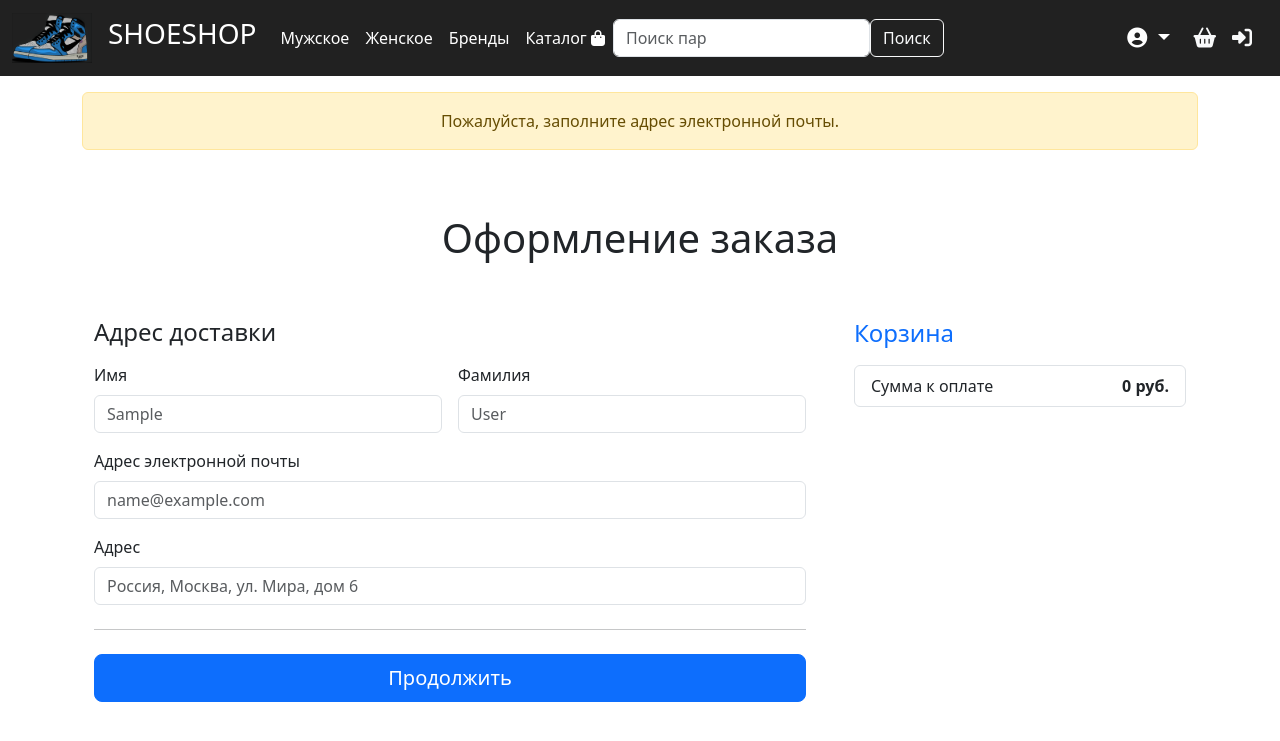
After one commit to nekman13/shoeshop, a Django app: page /orders in a window 1280 px wide. The commit adds this page. Shown: the top 741 px of the page. Run offline with Django 4.2, Linux system fonts and the light colour scheme; the visitor is signed in with stand-in values (Sample User, id 1); data comes from the database, SQL or seed files in the repository; data that the repository does not hold is empty; parts of the project's set-up code (start-up, migrations or seed data) failed here and were passed over; some libraries are stand-ins or nearby versions.

Commit message:
Вывел шаблон оформления заказа, с данными из корзины

```diff
--- /dev/null
+++ b/shop/orders/admin.py
@@ -0,0 +1,3 @@
+from django.contrib import admin
+
+# Register your models here.
--- /dev/null
+++ b/shop/orders/apps.py
@@ -0,0 +1,6 @@
+from django.apps import AppConfig
+
+
+class OrdersConfig(AppConfig):
+    default_auto_field = "django.db.models.BigAutoField"
+    name = "orders"
--- /dev/null
+++ b/shop/orders/templates/orders/order-create.html
@@ -0,0 +1,77 @@
+{% extends 'base.html' %}
+
+{% block content %}
+    <section>
+        <div class="alert alert-warning text-center" role="alert">
+            Пожалуйста, заполните адрес электронной почты.
+        </div>
+        <div class="container">
+            <div class="py-5 text-center">
+                <h1>Оформление заказа</h1>
+            </div>
+            <div class="row g-5">
+                <div class="col-md-5 col-lg-4 order-md-last">
+
+
+                    <h4 class="d-flex justify-content-between align-items-center mb-3">
+                        <span class="text-primary">Корзина</span>
+                        <span class="badge badge-primary badge-pill text-white">3</span>
+                    </h4>
+                    <ul class="list-group mb-3">
+                        {% for basket in baskets %}
+                            <li class="list-group-item d-flex justify-content-between lh-sm">
+
+                                <div>
+                                    <h6 class="my-0">{{ basket.shoes.brand }} {{ basket.shoes.model }} {{ basket.shoes.color }}</h6>
+                                    <small class="text-muted">{{ basket.quantity }} шт.</small>
+                                </div>
+                                <span class="text-muted">{{ basket.sum_price }} руб.</span>
+                            </li>
+                        {% endfor %}
+                        <li class="list-group-item d-flex justify-content-between">
+                            <span>Сумма к оплате</span>
+                            <strong>{{ baskets.total_sum_price }} руб.</strong>
+                        </li>
+                    </ul>
+
+
+                </div>
+                <div class="col-md-7 col-lg-8">
+                    <h4 class="mb-3">Адрес доставки</h4>
+                    <form>
+                        <div class="row g-3">
+                            <div class="col-sm-6">
+                                <label for="firstName" class="form-label">Имя</label>
+                                <input type="text" class="form-control" id="firstName" placeholder="{{ user.first_name }}" value=""
+                                       required>
+                            </div>
+
+                            <div class="col-sm-6">
+                                <label for="lastName" class="form-label">Фамилия</label>
+                                <input type="text" class="form-control" id="lastName" placeholder="{{ user.last_name }}" value=""
+                                       required>
+                            </div>
+
+                            <div class="col-12 mt-3">
+                                <label for="email" class="form-label">Адрес электронной почты</label>
+                                <input type="email" class="form-control" id="email" placeholder="{{ user.email }}">
+                            </div>
+
+                            <div class="col-12 mt-3">
+                                <label for="address" class="form-label">Адрес</label>
+                                <input type="text" class="form-control" id="address"
+                                       placeholder="Россия, Москва, ул. Мира, дом 6" required>
+                            </div>
+
+                        </div>
+
+                        <hr class="my-4">
+
+                        <button class="w-100 btn btn-primary btn-lg" type="submit">Продолжить</button>
+                    </form>
+                </div>
+            </div>
+        </div>
+    </section>
+
+{% endblock %}
--- /dev/null
+++ b/shop/orders/tests.py
@@ -0,0 +1,3 @@
+from django.test import TestCase
+
+# Create your tests here.
--- /dev/null
+++ b/shop/orders/urls.py
@@ -0,0 +1,9 @@
+from django.urls import path
+
+from orders.views import index
+
+app_name = "orders"
+
+urlpatterns = [
+    path('', index, name='render'),
+]
--- /dev/null
+++ b/shop/orders/views.py
@@ -0,0 +1,11 @@
+from django.shortcuts import render
+
+from shoes.models import Basket
+from users.models import User
+
+
+def index(request):
+    context = {
+        'baskets': Basket.objects.filter(user=request.user),
+    }
+    return render(request, 'orders/order-create.html', context=context)
--- a/shop/shoes/templates/shoes/ inc/_baskets.html
+++ b/shop/shoes/templates/shoes/ inc/_baskets.html
@@ -42,7 +42,7 @@
                 <h4 class="float-right">{{ baskets.total_sum_price }} руб. </h4>
             </div>
         </div>
-        <a class="btn btn-success btn-lg float-right" href="../orders/order-create.html">
+        <a class="btn btn-success btn-lg float-right" href={% url 'orders:render' %}>
             Оформить заказ
         </a>
     {% else %}
--- a/shop/shop/settings.py
+++ b/shop/shop/settings.py
@@ -41,6 +41,7 @@ INSTALLED_APPS = [
     "django.contrib.staticfiles",
     "shoes.apps.ShoesConfig",
     "users.apps.UsersConfig",
+    "orders.apps.OrdersConfig",
     "debug_toolbar",
 ]
 
--- a/shop/shop/urls.py
+++ b/shop/shop/urls.py
@@ -7,6 +7,7 @@ urlpatterns = [
     path("admin/", admin.site.urls),
     path("", include("shoes.urls", namespace="shoes")),
     path("users/", include("users.urls", namespace="users")),
+    path("orders", include("orders.urls", namespace="orders")),
 ]
 
 if settings.DEBUG:
--- a/shop/templates/base.html
+++ b/shop/templates/base.html
@@ -20,9 +20,7 @@
 
     <div class="row">
 
-        <div class="col-3">
-            {% block filter %}{% endblock %}
-        </div>
+        {% block filter %}{% endblock %}
 
         <div class="col">
             <div class="row">
@@ -67,8 +65,9 @@
 
 <script src="{% static 'vendor/jquery/jquery.min.js' %}"></script>
 <script src="{% static 'bootstrap/js/bootstrap.min.js' %}"></script>
-<script src="https://cdn.jsdelivr.net/npm/bootstrap@5.3.0-alpha1/dist/js/bootstrap.bundle.min.js" integrity="sha384-w76AqPfDkMBDXo30jS1Sgez6pr3x5MlQ1ZAGC+nuZB+EYdgRZgiwxhTBTkF7CXvN" crossorigin="anonymous"></script>
-
+<script src="https://cdn.jsdelivr.net/npm/bootstrap@5.3.0-alpha1/dist/js/bootstrap.bundle.min.js"
+        integrity="sha384-w76AqPfDkMBDXo30jS1Sgez6pr3x5MlQ1ZAGC+nuZB+EYdgRZgiwxhTBTkF7CXvN"
+        crossorigin="anonymous"></script>
 
 
 </body>
--- a/shop/users/templates/users/profile.html
+++ b/shop/users/templates/users/profile.html
@@ -1,7 +1,4 @@
 {#{% extends 'base.html' %}#}
-{% load static %}
-
-
 {% load static %}
 
 
@@ -38,7 +35,7 @@
 </nav>
 
 
-{% block content %}
+{#{% block content %}#}
 
     <link href="{% static 'vendor/bootstrap/css/bootstrap.min.css' %}" rel="stylesheet">
     <link href="{% static '/css/style.css' %}" rel="stylesheet">
@@ -110,7 +107,6 @@
     </div>
 
 
-{% endblock %}
 
 <!-- Bootstrap core JavaScript -->
 <script src="{% static 'vendor/jquery/jquery.min.js' %}"></script>
```
Also changed, not shown: shop/orders/models.py (added, +8 -0 lines), shop/shoes/templates/shoes/list_pairs_view.html (+0 -13 lines), shop/templates/inc/_filter2.html (+17 -15 lines), shop/orders/__init__.py (added), shop/orders/forms.py (added), shop/orders/migrations/__init__.py (added), shop/orders/templates/__init__.py (added), shop/orders/templates/orders/__init__.py (added).
